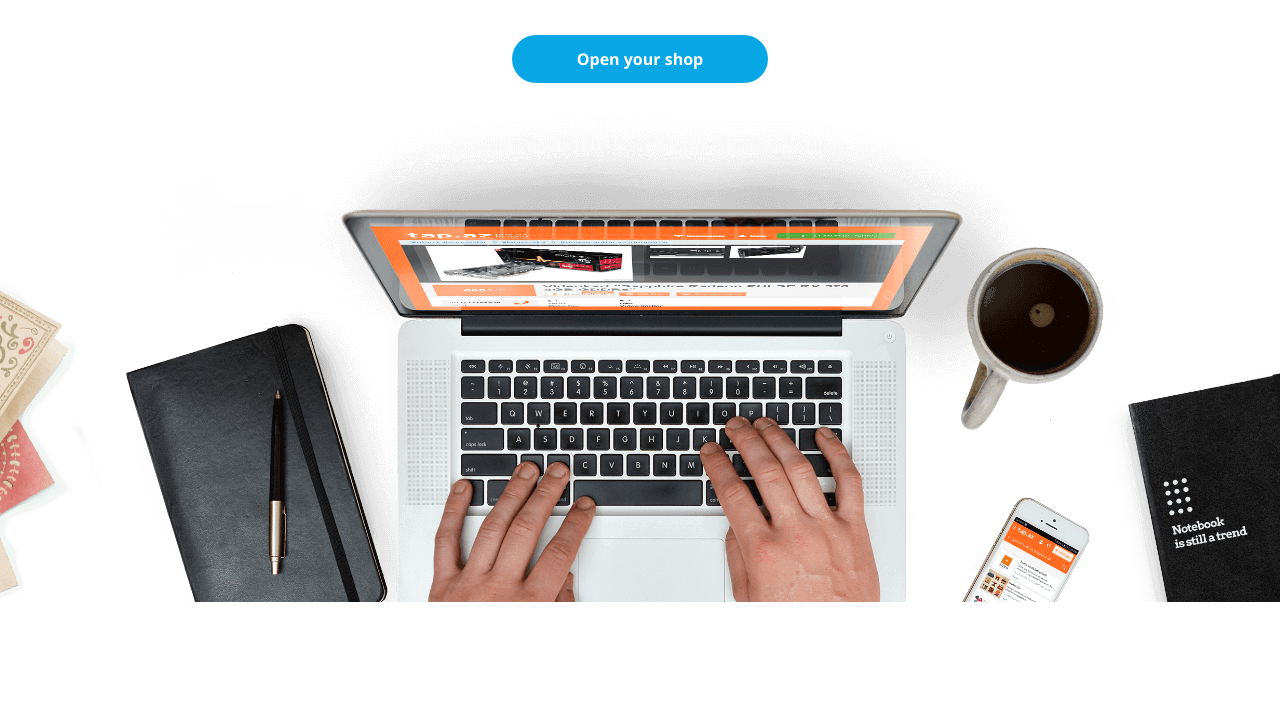
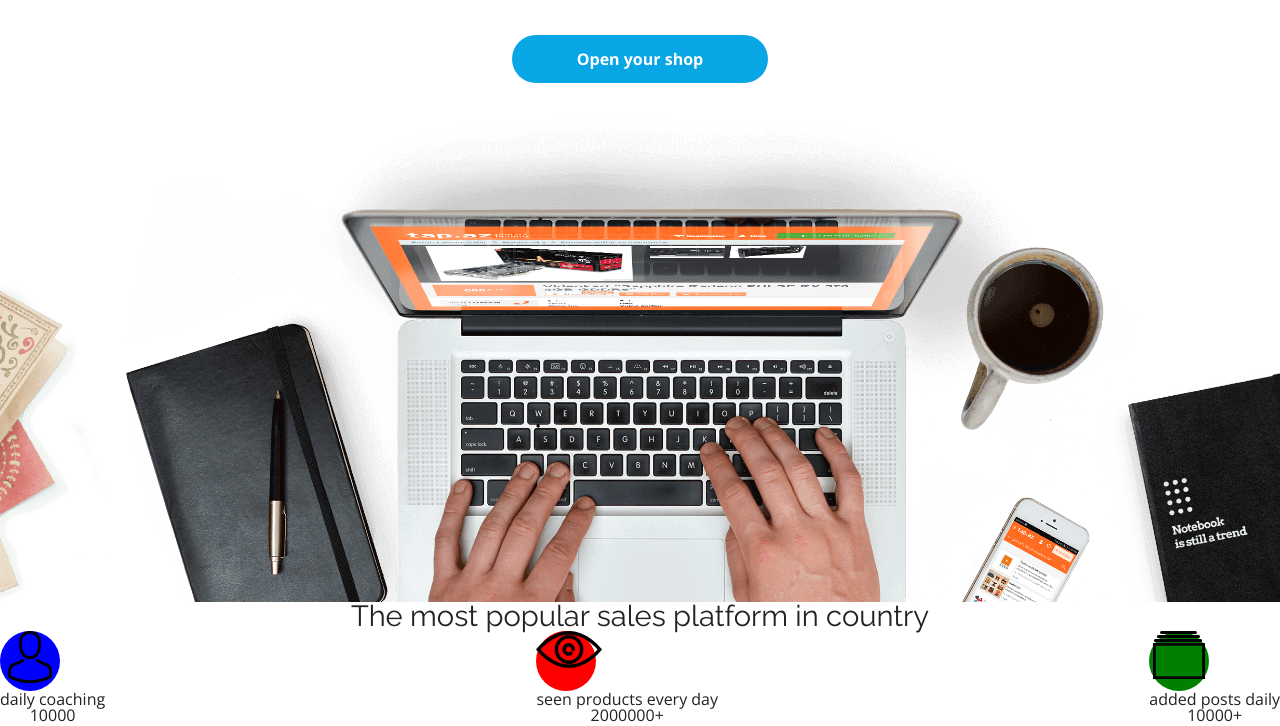
Before and after one commit to SzymonKieszek/ONL_FEA_Warsztat, a plain HTML site: page index.html in a window 1280 px wide. Shown: the part 288-1014 px from the top of the page. Before the commit the page ends 890 px from the top, so only its background shows below. Drawn offline with nearby package versions, Linux system fonts and the light colour scheme.

Commit message:
second section in progress - minor changes to add

```diff
--- a/css/style.css
+++ b/css/style.css
@@ -74,7 +74,7 @@ a {
     border-color: var(--color-primary);
     color: var(--color-black);
 }
-/*opening-section*/
+/*open-section*/
 
 .open {
     display: flex;
@@ -114,3 +114,34 @@ a {
 .btn-large {
 padding: 22px 155px;
 }
+/*open-section-ends*/
+/*sales-section*/
+h2 {
+    font-family: var(--font-raleway);
+    font-size: 1.82rem;
+}
+.sales__title {
+    text-align: center;
+}
+.sales__content {
+    display: flex;
+    justify-content: space-between;
+}
+.sales__circle {
+    border-radius: 50%;
+    position: relative;
+    width: 60px;
+    height: 60px;
+
+}
+.sales__section:first-child .sales__circle {
+    background-color: blue;
+}
+.sales__section:nth-child(2) .sales__circle {
+    background-color: red;
+}
+.sales__section:nth-child(3) .sales__circle {
+    background-color: green;
+}
+
+/*sales-section-ends*/
--- a/index.html
+++ b/index.html
@@ -44,7 +44,35 @@
             <img src="assets/Background.png" alt="" class="opening__image" />
         </section>
 
-        <section></section>
+        <section class="sales">
+        <div class="sales__title">
+            <h2>The most popular sales platform in country</h2>
+            <div class="sales__content">
+                <div class="sales__section">
+                    <div class="sales__circle">
+                        <img src="assets/Person.svg" alt="Person">
+                    </div>
+                    <div class="sales__text">daily coaching</div>
+                    <div class="sales__number">10000</div>
+                </div>
+                <div class="sales__section">
+                    <div class="sales__circle">
+                        <img src="assets/Eye.svg" alt="Eye">
+                    </div>
+                    <div class="sales__text">seen products every day</div>
+                    <div class="sales__number">2000000+</div>
+                </div>
+                <div class="sales__section">
+                    <div class="sales__circle">
+                        <img src="assets/Catalog.svg" alt="Catalog">
+                    </div>
+                    <div class="sales__text">added posts daily</div>
+                    <div class="sales__number">10000+</div>
+                </div>
+            </div>
+        </div>
+        </section>
+
         <section></section>
         <section></section>
         <section></section>
```
